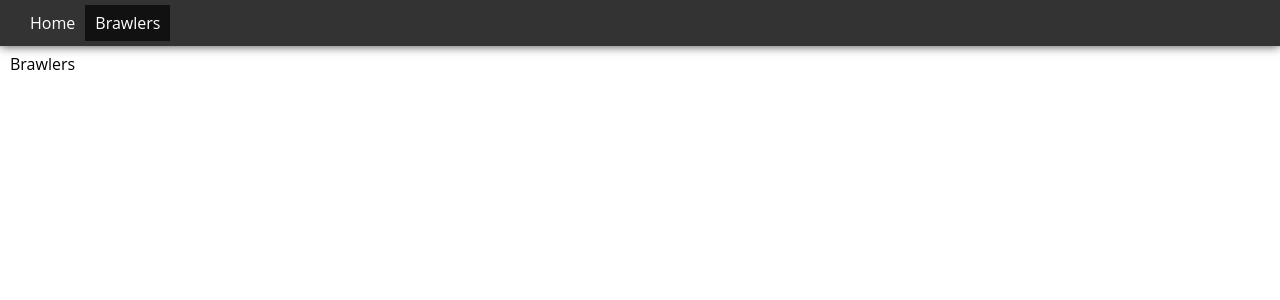
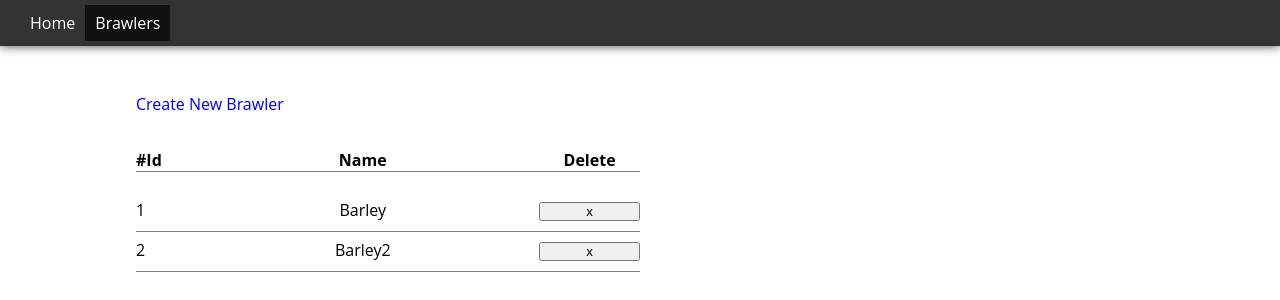
Before and after one commit to swapnil2993/brawler-app, a React (Create React App) app: page /brawlers in a window 1280 px wide. Shown: the top 300 px of the page. Built offline with nearby package versions, Linux system fonts and the light colour scheme.

Commit message:
basic brawler listing

```diff
--- a/src/components/brawlers/index.js
+++ b/src/components/brawlers/index.js
@@ -1,7 +1,15 @@
 import React from "react";
+import {  NavLink } from "react-router-dom";
+import BrawlerList from './list/list'
+import './style.css'
 
 const Brawlers = () => {
-  return <div>Brawlers</div>;
+  return (
+    <div className="main-container">
+      <NavLink to="/brawlers/create" className="create-brawler-btn">Create New Brawler</NavLink>
+      <BrawlerList />
+    </div>
+  );
 };
 
 export default Brawlers;
--- /dev/null
+++ b/src/components/brawlers/list/brawler.js
@@ -0,0 +1,25 @@
+import React from "react";
+import PropTypes from "prop-types";
+import "./style.css";
+
+const Brawler = ({ item }) => {
+  return (
+    <li className="brawler-container">
+      <span className="col-1">{item.id}</span>
+      <span className="col-2">{item.name}</span>
+      <button className="col-3">x</button>
+    </li>
+  );
+};
+
+Brawler.propTypes = {
+  item: PropTypes.shape({
+    id: PropTypes.number.isRequired,
+    power: PropTypes.number,
+    health: PropTypes.number,
+    name: PropTypes.string.isRequired,
+    type: PropTypes.string
+  }),
+};
+
+export default Brawler;
--- /dev/null
+++ b/src/components/brawlers/list/list.js
@@ -0,0 +1,37 @@
+import React from "react";
+import Brawler from "./brawler";
+import "./style.css";
+
+const BrawlerList = () => {
+  return (
+    <>
+      <div className="list-header">
+        <span className="col-1">#Id</span>
+        <span className="col-2">Name</span>
+        <span className="col-3">Delete</span>
+      </div>
+      <ul>
+        {[
+          {
+            id: 1,
+            name: "Barley",
+            power: 400,
+            health: 500,
+            type: "Rare",
+          },
+          {
+            id: 2,
+            name: "Barley2",
+            power: 400,
+            health: 500,
+            type: "Rare",
+          },
+        ].map((item) => (
+          <Brawler key={item.id} item={item} />
+        ))}
+      </ul>
+    </>
+  );
+};
+
+export default BrawlerList;
--- /dev/null
+++ b/src/components/brawlers/list/style.css
@@ -0,0 +1,27 @@
+.col-1 {
+  flex-basis: 10%;
+  text-align:left;
+}
+.col-2 {
+  flex-basis: 70%;
+  text-align:center;
+}
+.col-3 {
+  flex-basis: 20%;
+  text-align:center;
+}
+
+.list-header {
+  display: flex;
+  font-weight: 700;
+  margin: 2rem 0;
+  padding-bottom: 0.25rem;
+  border-bottom: 1px solid grey;
+}
+
+.brawler-container {
+  display: flex;
+  padding: 1rem 0;
+  border-bottom: 1px solid grey;
+  text-align: center;
+}
--- /dev/null
+++ b/src/components/brawlers/style.css
@@ -0,0 +1,11 @@
+.main-container {
+  display: flex;
+  flex-direction: column;
+  width: 50%;
+}
+
+.create-brawler-btn {
+  text-decoration: none;
+  margin: 2rem 0;
+  width: fit-content;
+}
--- a/src/components/header/menu/index.js
+++ b/src/components/header/menu/index.js
@@ -1,20 +1,16 @@
 import React from "react";
 import PropTypes from "prop-types";
-import { Link, useLocation } from "react-router-dom";
+import { NavLink } from "react-router-dom";
 import "./menu.css";
 
 const Menu = ({ items }) => {
-  const location = useLocation();
   return (
     <ul className="menu">
       {items.map((item) => (
-        <li
-          key={item.path}
-          className={`menu-item${
-            location.pathname === item.path ? " active" : ""
-          }`}
-        >
-          <Link to={item.path}>{item.text}</Link>
+        <li key={item.path} className="menu-item">
+          <NavLink to={item.path} activeclassname="active">
+            {item.text}
+          </NavLink>
         </li>
       ))}
     </ul>
--- a/src/components/layout/index.js
+++ b/src/components/layout/index.js
@@ -9,12 +9,16 @@ export default function Layout() {
   return (
     <>
       <Header />
-      <main className="main-content">
-        <Routes>
-          <Route path="/home" element={<Home />} />
-          <Route path="/brawlers" element={<Brawlers/>} />
-          <Route exact path="/" element={<Navigate replace to="/home" />} />
-        </Routes>
+      <main>
+        <div className="container">
+          <Routes>
+            <Route index path="/home" element={<Home />} />
+            <Route path="/brawlers" element={<Brawlers />}/>
+            <Route path="/brawlers/create" element={<>Create Brawler</>}/>
+            <Route path="/brawlers/details/:id" element={<>Details</>}/>
+            <Route exact path="/" element={<Navigate replace to="/home" />} />
+          </Routes>
+        </div>
       </main>
     </>
   );
--- a/src/components/layout/styles.css
+++ b/src/components/layout/styles.css
@@ -1,6 +1,11 @@
-.main-content{
+main {
   display: flex;
   padding: 1rem;
-  margin: 0 auto;
+  margin: 2rem 0;
   color: black;
 }
+
+.container {
+  margin: 0 auto;
+  width: 80%;
+}
```
Also changed, not shown: 1 other file (tests, documents, lock files or other folders).
